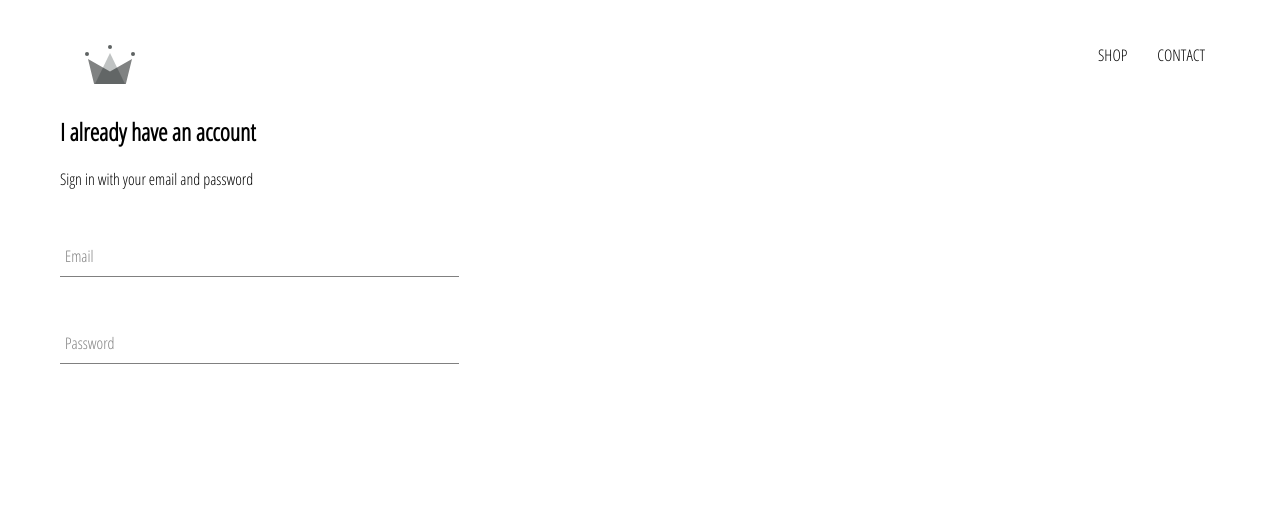
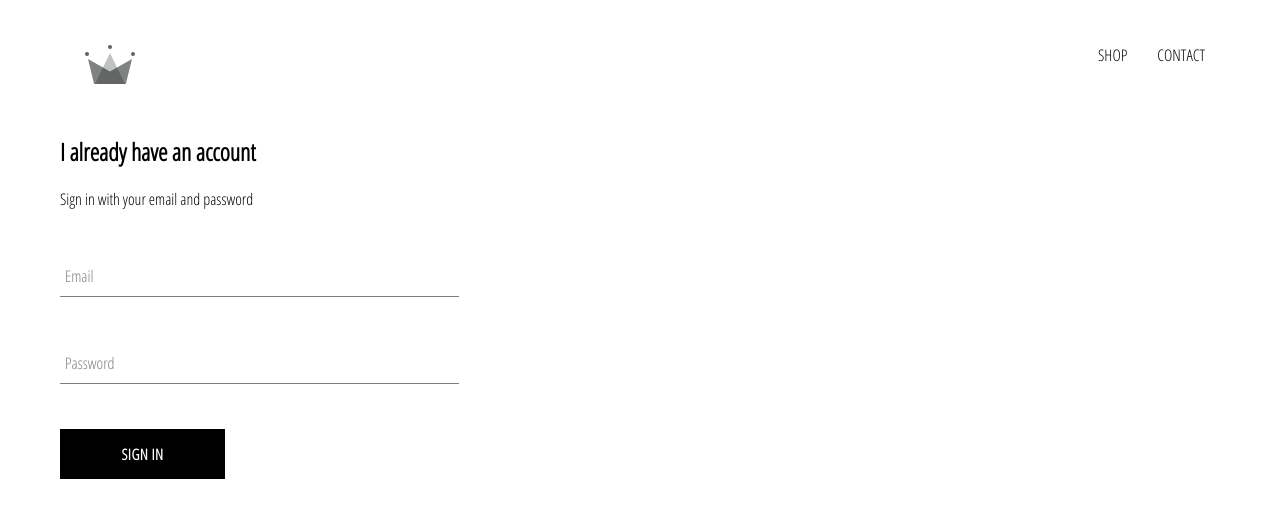
Before and after one commit to hsalas006/react-shopping, a React (Create React App) app: page /signIn in a window 1280 px wide. Shown: the top 518 px of the page. Built offline with nearby package versions, Linux system fonts and the light colour scheme.

Commit message:
create a custom button whit styles

```diff
--- /dev/null
+++ b/src/components/custom-button/custom-button.component.jsx
@@ -0,0 +1,11 @@
+import React from "react";
+
+import "./custom.styles.scss";
+
+const CustomButton = ({children, ...otherProps}) => (
+    <button className='custom-button' {...otherProps}>
+        {children}
+    </button>
+);
+
+export default CustomButton;
--- /dev/null
+++ b/src/components/custom-button/custom.styles.scss
@@ -0,0 +1,22 @@
+.custom-button {
+    min-width: 165px;
+    width: auto;
+    height: 50px;
+    letter-spacing: 0.5px;
+    line-height: 50px;
+    padding: 0 35px 0 35px;
+    font-size: 15px;
+    background-color: black;
+    color: white;
+    text-transform: uppercase;
+    font-family: 'Open Sans Condensed';
+    font-weight: bolder;
+    border: none;
+    cursor: pointer;
+
+    &:hover {
+      background-color: white;
+      color: black;
+      border: 1px solid black;
+    }
+  }
--- a/src/components/signIn/signIn.component.jsx
+++ b/src/components/signIn/signIn.component.jsx
@@ -1,6 +1,7 @@
 import React from "react";
 
 import FormInput from "../form-input/form-input.component";
+import CustomButton from "../custom-button/custom-button.component";
 
 import "./signIn.styles.scss";
 
@@ -34,6 +35,7 @@
             <form onSubmit={this.handleSubmit}>
                 <FormInput name="email" onChange={this.handleChange} type="email" label="Email" value={this.state.email} required />
                 <FormInput name="password" onChange={this.handleChange} type="password" label="Password" value={this.state.email} required/>
+                <CustomButton type='submit' >Sign in</CustomButton>
             </form>
            </div>
        )
--- a/src/components/signIn/signIn.styles.scss
+++ b/src/components/signIn/signIn.styles.scss
@@ -1,3 +1,9 @@
 .sign-in {
     width: 30vw;
+    display: flex;
+    flex-direction: column;
+
+    .title {
+        margin: 10px 0;
+    }
 }
```
